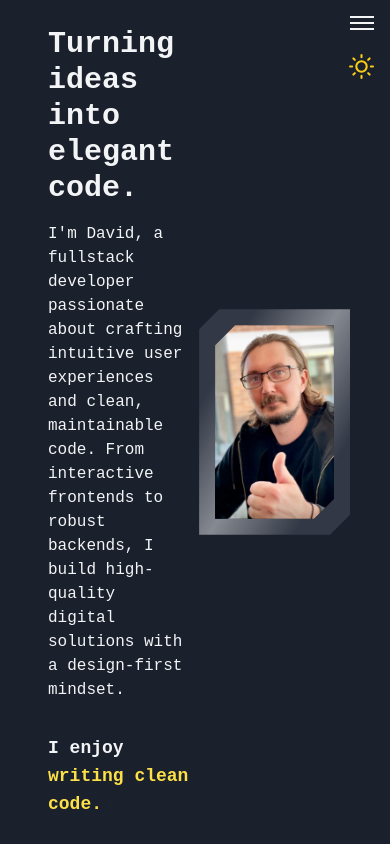
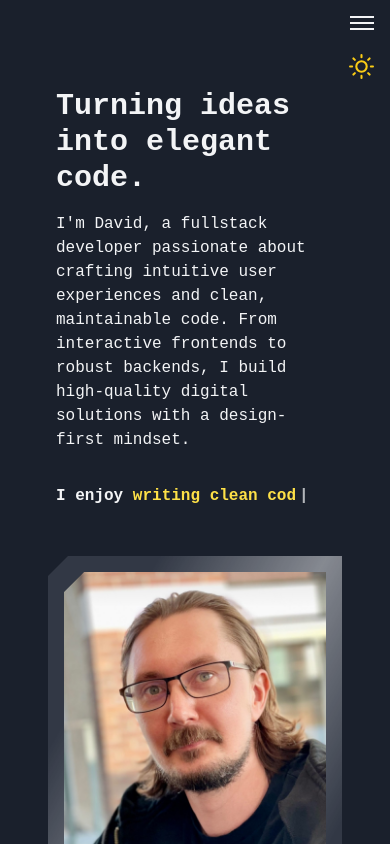
Before and after one commit to Denturion/portfolio, a React (Vite) app in the folder frontend/: page / in a window 390 px wide. Shown: the top 844 px of the page. Built offline with nearby package versions, Linux system fonts and the light colour scheme.

Commit message:
Fixed responsiveness

```diff
--- a/frontend/src/App.tsx
+++ b/frontend/src/App.tsx
@@ -14,38 +14,38 @@ export default function App() {
 			>
 				<Header />
 
-				<main className='w-full max-w-4xl mx-auto px-10'>
+				<main className='w-full max-w-4xl mx-auto px-2 sm:px-4 md:px-10'>
 					<section
 						id='hero'
-						className='h-screen flex items-center justify-center'
+						className='min-h-screen flex flex-col md:flex-row items-center justify-center py-10 px-10'
 					>
 						<Hero />
 					</section>
 
 					<section
 						id='about'
-						className='h-screen flex items-center justify-center'
+						className='min-h-screen flex flex-col md:flex-row items-center justify-center py-16 px-10'
 					>
 						<About />
 					</section>
 
 					<section
 						id='skills'
-						className='h-screen flex items-center justify-center'
+						className='min-h-screen flex flex-col md:flex-row items-center justify-center py-16 px-10'
 					>
 						<Skills />
 					</section>
 
 					<section
 						id='projects'
-						className='h-screen flex items-center justify-center'
+						className='min-h-screen flex flex-col md:flex-row items-center justify-center py-16 px-10'
 					>
 						<Projects />
 					</section>
 
 					<section
 						id='contact'
-						className='h-screen flex items-center justify-center'
+						className='min-h-screen flex flex-col md:flex-row items-center justify-center py-16 px-10'
 					>
 						<Contact />
 					</section>
--- a/frontend/src/components/About.tsx
+++ b/frontend/src/components/About.tsx
@@ -32,7 +32,7 @@ const About = () => {
 						transform: animating ? 'scaleX(0)' : 'scaleX(1)',
 						transition: 'transform 0.25s ease, font-family 0.25s ease',
 					}}
-					className='flex flex-col gap-8 md:w-1/2 h-full justify-between'
+					className='flex flex-col gap-8 w-full md:w-1/2 h-full justify-between'
 				>
 					<li className='flex items-center gap-5'>
 						<span className={iconClass}>{lightMode ? '💻' : <FiCode />}</span>
--- a/frontend/src/components/Hero.tsx
+++ b/frontend/src/components/Hero.tsx
@@ -26,7 +26,7 @@ const Hero = () => {
 	});
 
 	return (
-		<section className='w-full flex items-center justify-center'>
+		<section className='w-full flex flex-col md:flex-row items-center justify-center'>
 			{/* Left: Text */}
 			<div className='w-full max-w-xl px-2 py-12 flex flex-col '>
 				<h1 className='text-3xl md:text-3xl font-bold mb-4' style={textStyle}>
@@ -38,7 +38,7 @@ const Hero = () => {
 					frontends to robust backends, I build high-quality digital solutions
 					with a design-first mindset.
 				</p>
-				<p className='text-lg md:text-xl font-semibold mt-2' style={textStyle}>
+				<p className='text-m md:text-xl font-semibold mt-2' style={textStyle}>
 					I enjoy{' '}
 					<span className='text-indigo-600 dark:text-yellow-300'>{text}</span>
 					<Cursor />
--- a/frontend/src/components/Projects.tsx
+++ b/frontend/src/components/Projects.tsx
@@ -17,7 +17,7 @@ const Projects = () => {
 			>
 				Projects
 			</h2>
-			<div className='grid grid-cols-1 md:grid-cols-3 gap-8'>
+			<div className='grid grid-cols-1 sm:grid-cols-2 md:grid-cols-3 gap-8'>
 				{/* Example project card */}
 				<a
 					style={{
```
